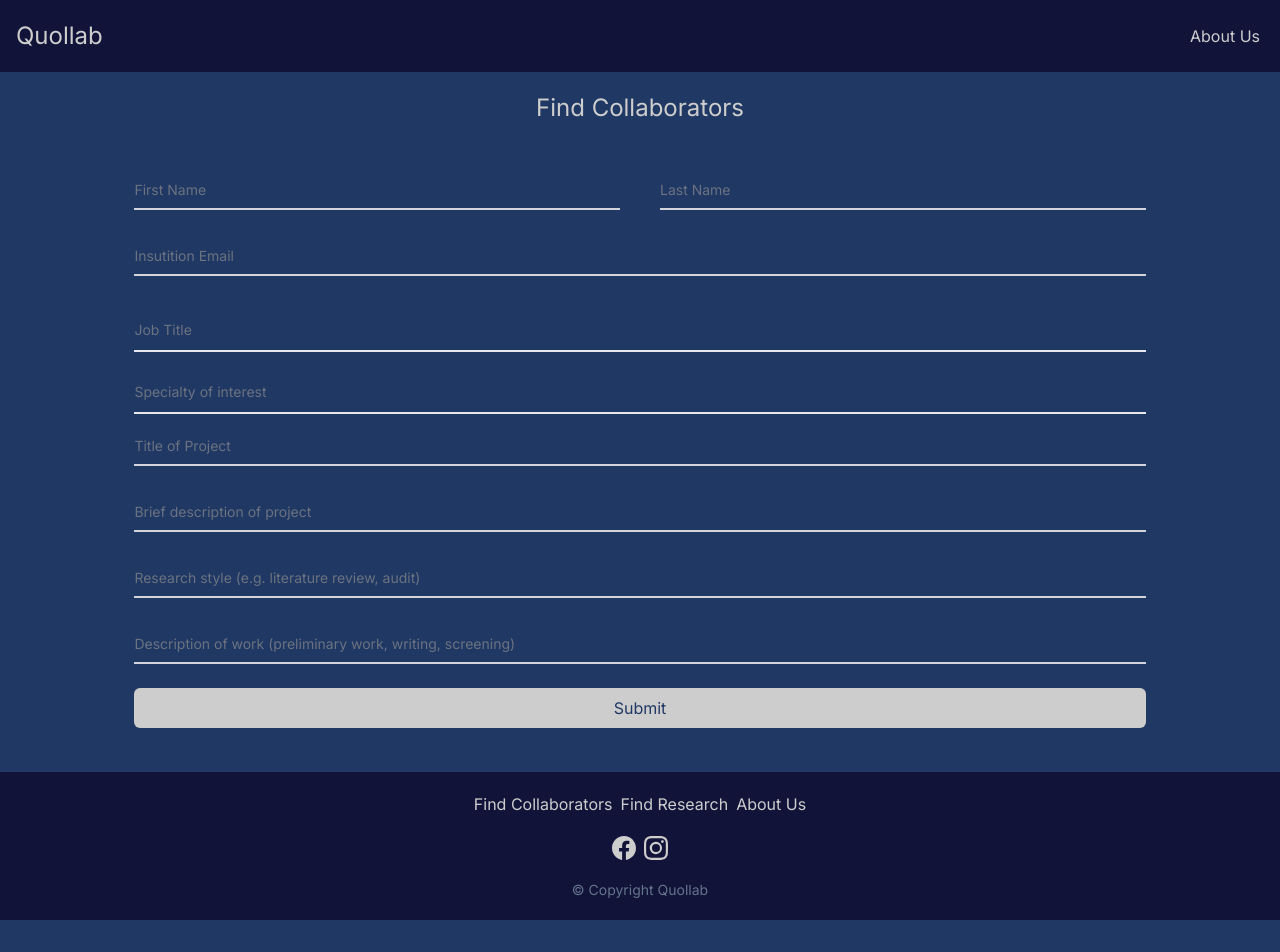
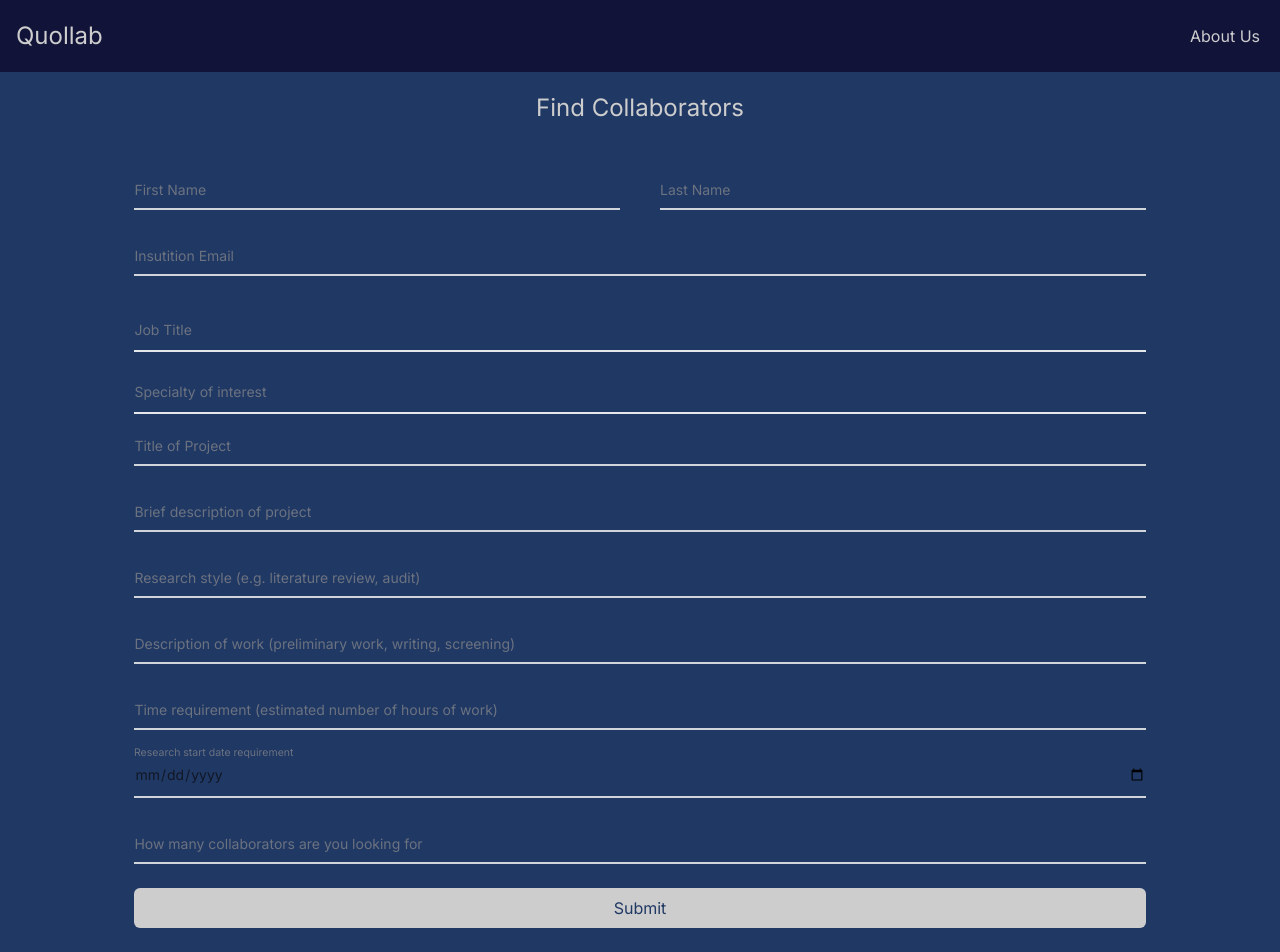
Before and after one commit to kimizake/Quallab, a Next.js app: page /find-collaborators in a window 1280 px wide. Shown: the top 952 px of the page. Before the commit the page ends 920 px from the top, so only its background shows below. Built offline with nearby package versions, Linux system fonts and the light colour scheme.

Commit message:
Add input fields to collaborators page

```diff
--- a/app/components/Input.tsx
+++ b/app/components/Input.tsx
@@ -4,6 +4,7 @@ export const Input = (props: {
   placeholder?: string;
   pattern?: string;
   required?: boolean;
+  min?: number;
 }) => {
   return (
     <div className="relative z-0 w-full mb-6 group">
--- a/app/find-collaborators/page.tsx
+++ b/app/find-collaborators/page.tsx
@@ -85,7 +85,27 @@ const FindCollaborators = () => {
         />
         <Input
           label="Description of work (preliminary work, writing, screening)"
-          type="text"
+          type="textarea"
+          placeholder=""
+          required={true}
+        />
+        <Input
+          label="Time requirement (estimated number of hours of work)"
+          type="number"
+          min={0}
+          placeholder=""
+          required={true}
+        />
+        <Input
+          label="Research start date requirement"
+          type="date"
+          placeholder=""
+          required={true}
+        />
+        <Input
+          label="How many collaborators are you looking for"
+          type="number"
+          min={0}
           placeholder=""
           required={true}
         />
--- a/app/globals.css
+++ b/app/globals.css
@@ -12,3 +12,15 @@
     @apply px-2;
   }
 }
+
+/* Chrome, Safari, Edge, Opera */
+input::-webkit-outer-spin-button,
+input::-webkit-inner-spin-button {
+  -webkit-appearance: none;
+  margin: 0;
+}
+
+/* Firefox */
+input[type="number"] {
+  -moz-appearance: textfield;
+}
```
